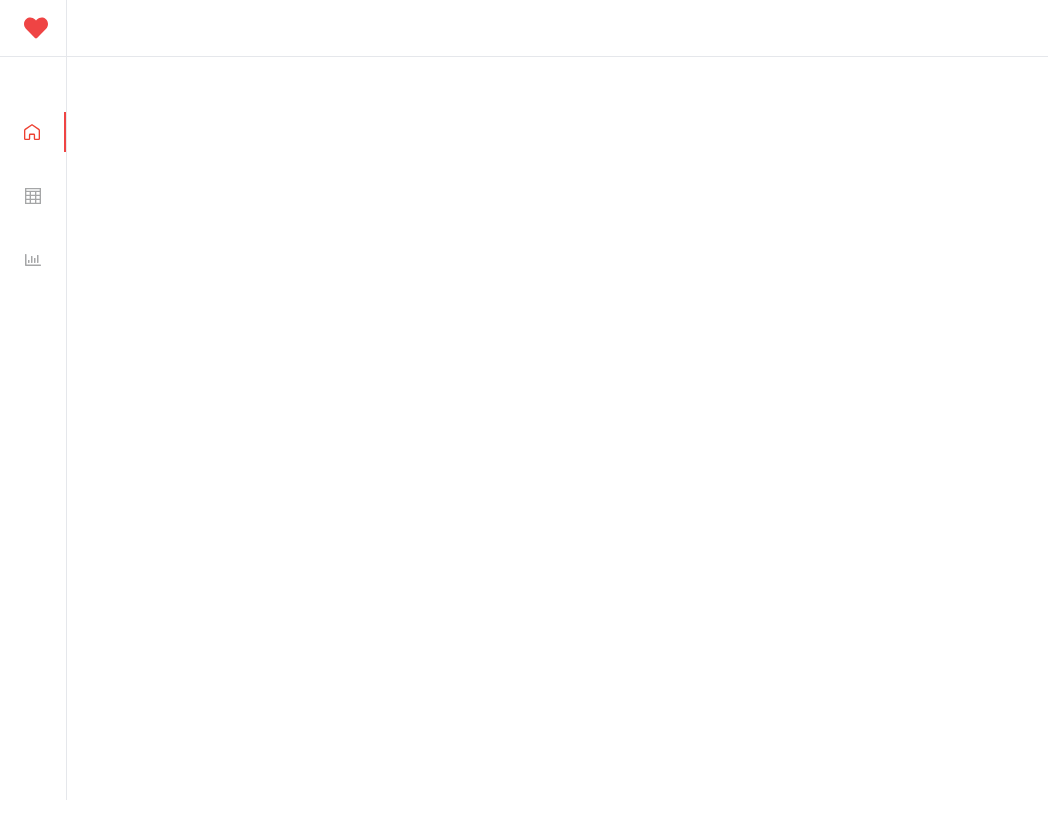
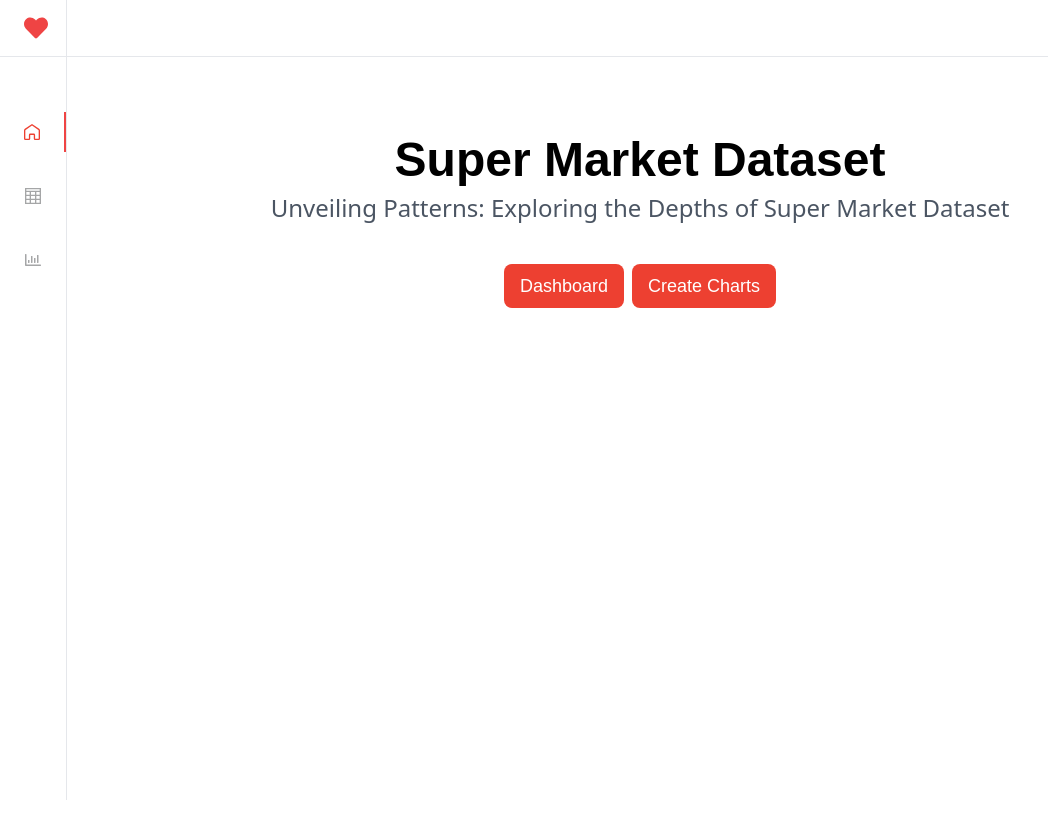
Before and after one commit to Ramandeep9898/Dil-foods, a React (Vite) app: page / in a window 1280 px wide. Shown: the top 838 px of the page, without its empty margins (0-1048 px from the left). Before the commit the page ends 800 px from the top, so only its background shows below. Built offline with nearby package versions, Linux system fonts and the light colour scheme; no server answers.

Commit message:
refactor: code refactor + home page

```diff
--- a/src/components/Charts/Chart.tsx
+++ b/src/components/Charts/Chart.tsx
@@ -5,7 +5,7 @@ import { About } from "../About/About"
 import { CHART_CONFIG } from "../../config/chartAbout.config"
 import useGetData from "../../hooks/mutation/useGetData"
 import { FaChartPie, } from "react-icons/fa";
-import { GrLineChart, GrLocationPin } from "react-icons/gr";
+import { GrLineChart } from "react-icons/gr";
 import { MdBarChart } from "react-icons/md";
 import { BsDownload } from "react-icons/bs";
 import { SingleBarChart } from "./Chart/SingleBarChart";
@@ -20,7 +20,7 @@ const xAxis = ["branch", "city", "customerId",
     "productLine"
 
 ]
-const yAxis = ["cogs", "grossMarginPercentage",
+const yAxis = ["cogs", "grosmdarginPercentage",
     "quantity",
     "rating",
     "revenue",
@@ -109,7 +109,7 @@ export const Chart = () => {
     return (
         <div className="w-full  ml-16 mt-24 overflow-x-scroll mr-5 md:mt-36 md:mx-36 ">
             <About {...CHART_CONFIG} />
-            <div className="  mr-4  flex flex-col gap-2 items-center jsustify-center sm:flex-row sm:mx-36 sm:border sm:items-start sm:gap-6 sm:p-7 sm:rounded-lg sm:justify-between">
+            <div className="  mr-4  flex flex-col gap-2 items-center justify-center   lg:flex-row md:border md:items-start md:gap-6 md:p-7 md:rounded-lg md:justify-between">
                 <div className="border w-full px-3 py-4 rounded-lg mb-4   max-w-[500px]">
                     <div className="px-3 flex flex-col gap-3">
                         <div className="">
@@ -138,9 +138,7 @@ export const Chart = () => {
 
                 <div className="border w-full  rounded-lg">
                     <div className="border-b px-3 py-5 flex justify-end gap-3">
-                        <button>
-                            <GrLocationPin size={"24px"} />
-                        </button>
+
                         <button onClick={htmlToImageConvert}>
                             <BsDownload size={"24px"} />
                         </button>
--- a/src/components/Charts/Chart/SingleBarChart.tsx
+++ b/src/components/Charts/Chart/SingleBarChart.tsx
@@ -19,7 +19,7 @@ export const SingleBarChart = ({ data }: any) => {
             <YAxis />
             <Tooltip />
             <Legend />
-            <Bar dataKey={data.yAxis} fill="#8884d8" activeBar={<Rectangle fill="pink" stroke="blue" />} />
+            <Bar dataKey={data.yAxis} fill="#ed4031" activeBar={<Rectangle fill="pink" stroke="blue" />} />
         </BarChart>
 
 
--- a/src/components/Charts/Chart/SingleLineChart.tsx
+++ b/src/components/Charts/Chart/SingleLineChart.tsx
@@ -5,15 +5,14 @@ export const SingleLineChart = ({ data }: any) => {
 
     return (
         <>
-            <LineChart width={500} height={250} data={data?.dataSet}
+            <LineChart width={500} height={300} data={data?.dataSet}
                 margin={{ top: 5, right: 30, left: 20, bottom: 5 }}>
                 <CartesianGrid strokeDasharray="3 3" />
                 <XAxis dataKey={data?.xAxis} />
                 <YAxis />
                 <Tooltip />
                 <Legend />
-                {/* <Line type="monotone" dataKey="pv" stroke="#8884d8" /> */}
-                <Line type="monotone" dataKey={data?.yAxis} stroke="#82ca9d" />
+                <Line type="monotone" dataKey={data?.yAxis} stroke="#ed4031" />
             </LineChart>
         </>
 
--- a/src/components/Charts/Chart/TwoLevelPieChart.tsx
+++ b/src/components/Charts/Chart/TwoLevelPieChart.tsx
@@ -2,15 +2,15 @@ import { PieChart, Pie, Tooltip } from 'recharts';
 
 export const TwoLevelPieChart = ({ data }: any) => {
     return (
-        <PieChart width={400} height={400}>
+        <PieChart width={500} height={300}>
             <Pie
                 dataKey={data.yAxis}
                 isAnimationActive={true}
                 data={data.dataSet}
-                cx={200}
-                cy={200}
+                cx={250}
+                cy={150}
                 outerRadius={80}
-                fill="#8884d8"
+                fill="#ed4031"
                 label
             />
             <Tooltip />
--- a/src/components/Home.tsx
+++ b/src/components/Home.tsx
@@ -1,7 +1,24 @@
-import React from 'react'
+import { Link } from "react-router-dom"
+
 
 export const Home = () => {
     return (
-        <></>
+        <div className="w-full">
+            <div className="w-full  h-screen flex flex-col items-center mt-36">
+                <h1 className="text-center font-dmSans text-2xl md:text-[48px] font-semibold mb-4">Super Market Dataset
+                </h1>
+                <h2 className="font-normal text-lg sm:text-2xl text-gray-600 mb-6">Unveiling Patterns: Exploring the Depths of Super Market Dataset</h2>
+
+                <div className="w-full justify-center items-center gap-2 flex mt-4">
+                    <Link to="/dashboard">
+                        <button className="px-4 py-2 bg-primary text-white rounded-lg font-dmSans md:text-lg font-medium">Dashboard</button>
+                    </Link>
+                    <Link to="/charts">
+                        <button className="px-4 py-2 bg-primary text-white rounded-lg font-dmSans md:text-lg font-medium">Create Charts</button>
+                    </Link>
+                </div>
+
+            </div>
+        </div>
     )
 }
--- a/src/config/chartAbout.config.ts
+++ b/src/config/chartAbout.config.ts
@@ -1,5 +1,5 @@
 export const CHART_CONFIG = {
     heading: "Create Chart",
-    title: "E Commerce",
-    subtitle: "Unveiling Patterns: Exploring the Depths of E-Commerce Data",
+    title: "Super Market Dataset",
+    subtitle: "Unveiling Patterns: Exploring the Depths of Super Market Dataset",
 }
--- a/src/config/dashboardAbout.config.ts
+++ b/src/config/dashboardAbout.config.ts
@@ -1,5 +1,5 @@
 export const DASHBOARD_CONFIG = {
     heading: "Dashboard",
-    title: "E Commerce",
-    subtitle: "Unveiling Patterns: Exploring the Depths of E-Commerce Data",
+    title: "Super Market Dataset",
+    subtitle: "Unveiling Patterns: Exploring the Depths of Super Market Dataset",
 }
```
